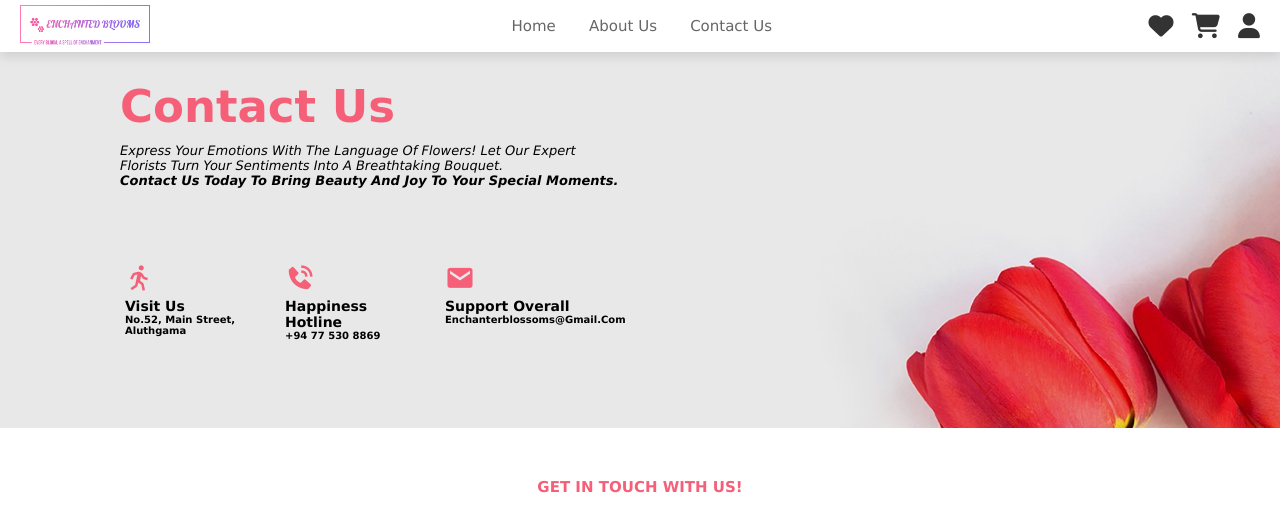
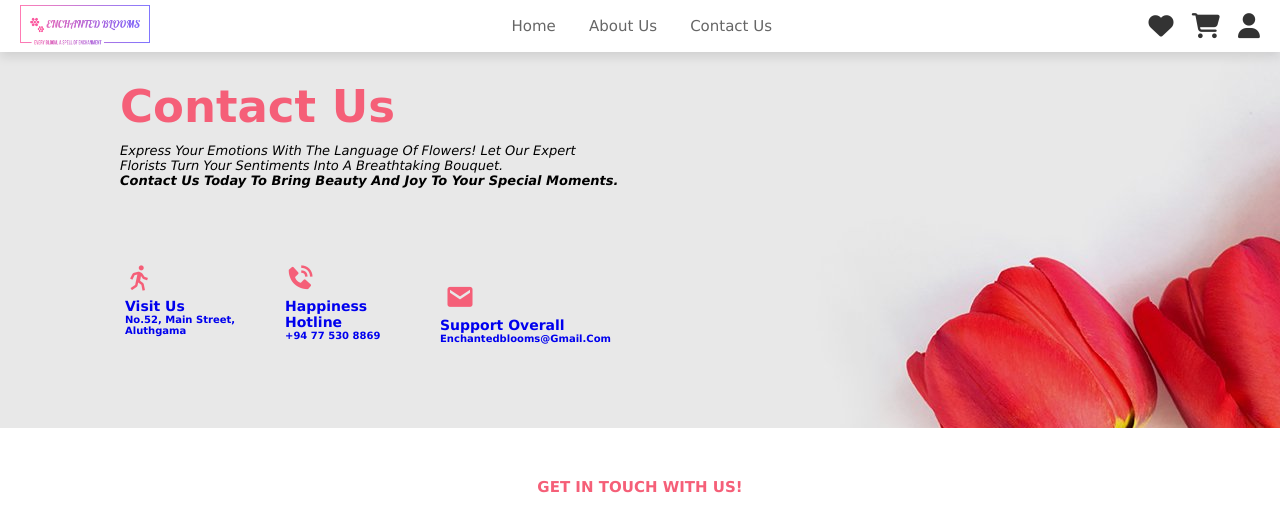
Before and after one commit to LasiSipsara/Online-Flower-shop, a PHP site: page /contact-us.php in a window 1280 px wide. Shown: the top 525 px of the page. Run offline with PHP 8.4, Linux system fonts and the light colour scheme; some libraries are stand-ins or nearby versions.

Commit message:
Update contact-us.php

```diff
--- a/contact-us.php
+++ b/contact-us.php
@@ -24,28 +24,25 @@
         <p><i>Express your emotions with the language of flowers! Let our expert <br>florists turn your sentiments into a
         breathtaking bouquet. <br><b>Contact us today to bring beauty and joy to your special moments.<b></i></p>
         <div class="con-1-container">
-        <div class="con-1-box">
+        <a href='https://www.google.com/maps/search/?api=1&query=No.52%2C+Main+Street%2C+Aluthgama' class="con-1-box">
         <i class='bx bx-walk'></i>
         <h3>Visit Us</h3>
         <h4><b>No.52, Main Street, Aluthgama</b></h4>
-        </div>
+        </a>
 
-        <div class="con-1-box">
+        <a href='tel:+94775308869' class="con-1-box">
         <i class='bx bxs-phone-call' ></i>
         <h3>Happiness Hotline</h3>
         <h4><b>+94 77 530 8869<b></h4>
-        </div>
+        </a>
 
-        <div class="con-1-box">
+        <a href='mailto:enchantedblooms@gmail.com' class="con-1-box">
         <i class='bx bxs-envelope'></i>
         <h3>Support Overall</h3>
-        <h4><b>enchanterblossoms@gmail.com</b></h4>
+        <h4><b>enchantedblooms@gmail.com</b></h4>
+        </a>
+
         </div>
-        </div>
-
-        <!-- <div class="chat-btn">
-        <a href="#con-2"><i class='bx bxs-message-rounded-dots' ></i></a>
-        </div> -->
 
 </section>
 
@@ -68,7 +65,6 @@
 </section>
 
 
-
     <?php include('footer.php'); ?>
 
     </body>
```
